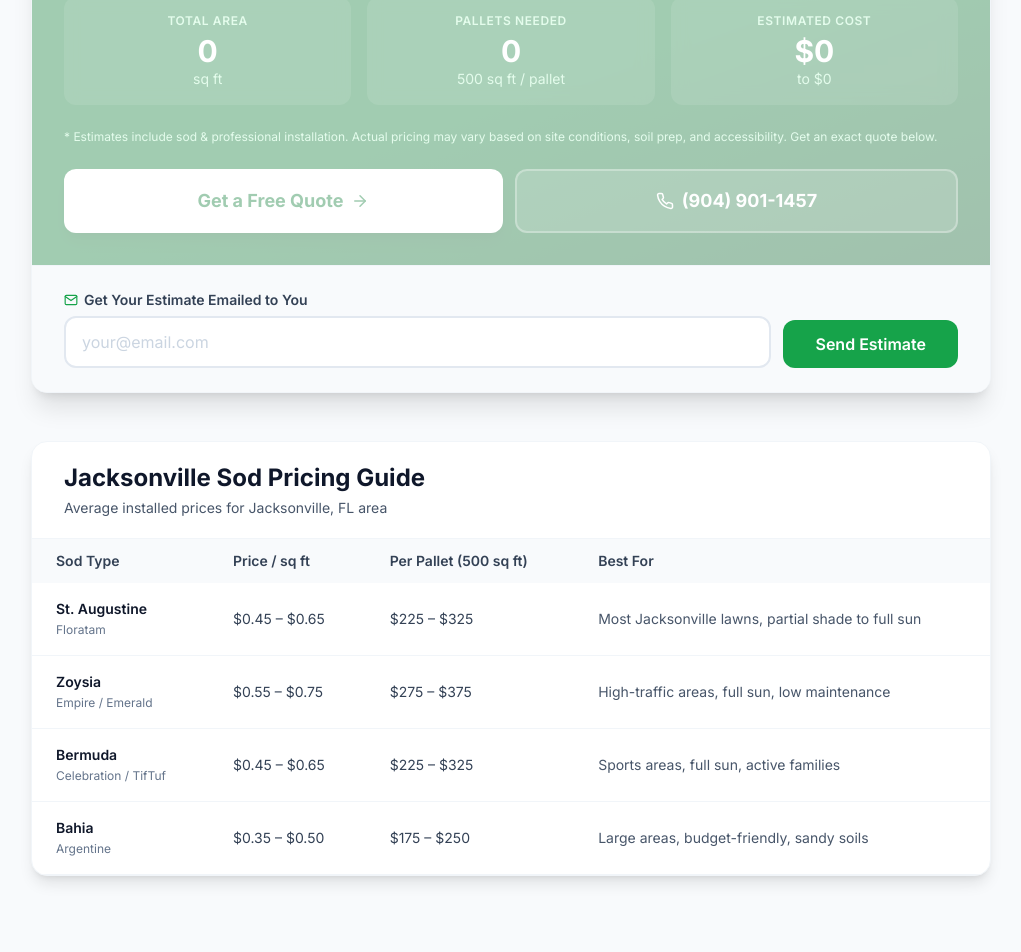
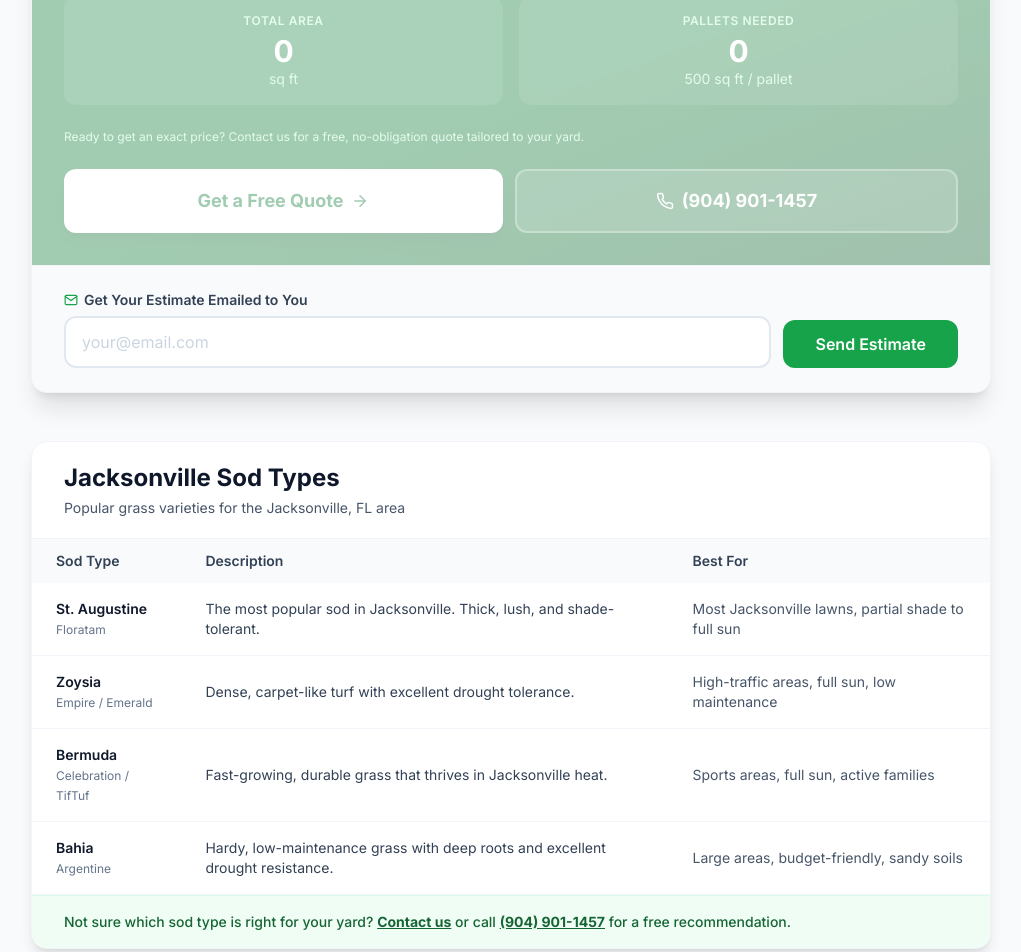
Before and after one commit to bigbricey/jaxsod-new, a Next.js app: page /calculators/sod-calculator in a window 1280 px wide. Shown: the part 1740-2692 px from the top of the page, without its empty margins (129-1150 px from the left). Built offline with nearby package versions, Linux system fonts and the light colour scheme.

Commit message:
Remove all pricing from sod calculator - show sq ft and pallets only, push to free quote CTA

```diff
--- a/app/calculators/sod-calculator/SodCalculator.tsx
+++ b/app/calculators/sod-calculator/SodCalculator.tsx
@@ -11,8 +11,6 @@ type Shape = 'rectangle' | 'triangle' | 'circle' | 'lshape' | 'irregular'
 interface SodType {
   name: string
   variety: string
-  priceMin: number
-  priceMax: number
   description: string
   best: string
 }
@@ -23,32 +21,24 @@ const SOD_TYPES: SodType[] = [
   {
     name: 'St. Augustine',
     variety: 'Floratam',
-    priceMin: 0.45,
-    priceMax: 0.65,
     description: 'The most popular sod in Jacksonville. Thick, lush, and shade-tolerant.',
     best: 'Best for: Most Jacksonville lawns, partial shade to full sun',
   },
   {
     name: 'Zoysia',
     variety: 'Empire / Emerald',
-    priceMin: 0.55,
-    priceMax: 0.75,
     description: 'Dense, carpet-like turf with excellent drought tolerance.',
     best: 'Best for: High-traffic areas, full sun, low maintenance',
   },
   {
     name: 'Bermuda',
     variety: 'Celebration / TifTuf',
-    priceMin: 0.45,
-    priceMax: 0.65,
     description: 'Fast-growing, durable grass that thrives in Jacksonville heat.',
     best: 'Best for: Sports areas, full sun, active families',
   },
   {
     name: 'Bahia',
     variety: 'Argentine',
-    priceMin: 0.35,
-    priceMax: 0.50,
     description: 'Hardy, low-maintenance grass with deep roots and excellent drought resistance.',
     best: 'Best for: Large areas, budget-friendly, sandy soils',
   },
@@ -293,8 +283,6 @@ export default function SodCalculator() {
   const totalSqFt = Math.ceil(rawSqFt * wasteFactor)
   const pallets = totalSqFt > 0 ? Math.ceil(totalSqFt / SQFT_PER_PALLET) : 0
   const sod = SOD_TYPES[selectedSod]
-  const costMin = totalSqFt * sod.priceMin
-  const costMax = totalSqFt * sod.priceMax
 
   const handleEmailSubmit = (e: React.FormEvent) => {
     e.preventDefault()
@@ -458,7 +446,7 @@ export default function SodCalculator() {
                       )}
                     </div>
                     <p className="text-xs text-secondary-600 mt-2 leading-relaxed">{s.description}</p>
-                    <p className="text-xs font-semibold text-primary-700 mt-1.5">${s.priceMin.toFixed(2)} – ${s.priceMax.toFixed(2)} / sq ft installed</p>
+                    <p className="text-xs font-semibold text-primary-700 mt-1.5">{s.best}</p>
                   </button>
                 )
               })}
@@ -473,7 +461,7 @@ export default function SodCalculator() {
               <span className="w-7 h-7 rounded-full bg-white/20 text-white text-sm font-bold flex items-center justify-center">✓</span>
               Your Estimate
             </h3>
-            <div className="grid sm:grid-cols-3 gap-4 mb-6">
+            <div className="grid sm:grid-cols-2 gap-4 mb-6">
               <div className="bg-white/10 backdrop-blur rounded-xl p-4 text-center">
                 <p className="text-primary-200 text-xs font-semibold uppercase tracking-wider">Total Area</p>
                 <p className="text-3xl font-bold text-white mt-1">{totalSqFt.toLocaleString()}</p>
@@ -484,15 +472,10 @@ export default function SodCalculator() {
                 <p className="text-3xl font-bold text-white mt-1">{pallets}</p>
                 <p className="text-primary-200 text-sm">{SQFT_PER_PALLET} sq ft / pallet</p>
               </div>
-              <div className="bg-white/10 backdrop-blur rounded-xl p-4 text-center">
-                <p className="text-primary-200 text-xs font-semibold uppercase tracking-wider">Estimated Cost</p>
-                <p className="text-3xl font-bold text-white mt-1">${costMin.toLocaleString(undefined, { minimumFractionDigits: 0, maximumFractionDigits: 0 })}</p>
-                <p className="text-primary-200 text-sm">to ${costMax.toLocaleString(undefined, { minimumFractionDigits: 0, maximumFractionDigits: 0 })}</p>
-              </div>
             </div>
 
             <p className="text-primary-200 text-xs mb-6">
-              * Estimates include sod &amp; professional installation. Actual pricing may vary based on site conditions, soil prep, and accessibility. Get an exact quote below.
+              Ready to get an exact price? Contact us for a free, no-obligation quote tailored to your yard.
             </p>
 
             {/* CTAs */}
@@ -539,19 +522,18 @@ export default function SodCalculator() {
         </div>
       </div>
 
-      {/* ── Sod Details Card ───────────────────────────────────── */}
+      {/* ── Sod Types Info Card ───────────────────────────────── */}
       <div className="bg-white rounded-2xl shadow-lg border border-secondary-100 overflow-hidden">
         <div className="px-6 py-5 sm:px-8 border-b border-secondary-100">
-          <h2 className="heading-sm text-secondary-900">Jacksonville Sod Pricing Guide</h2>
-          <p className="text-secondary-600 text-sm mt-1">Average installed prices for Jacksonville, FL area</p>
+          <h2 className="heading-sm text-secondary-900">Jacksonville Sod Types</h2>
+          <p className="text-secondary-600 text-sm mt-1">Popular grass varieties for the Jacksonville, FL area</p>
         </div>
         <div className="overflow-x-auto">
           <table className="w-full text-sm">
             <thead className="bg-secondary-50">
               <tr>
                 <th className="text-left px-6 py-3 font-semibold text-secondary-700">Sod Type</th>
-                <th className="text-left px-6 py-3 font-semibold text-secondary-700">Price / sq ft</th>
-                <th className="text-left px-6 py-3 font-semibold text-secondary-700">Per Pallet (500 sq ft)</th>
+                <th className="text-left px-6 py-3 font-semibold text-secondary-700">Description</th>
                 <th className="text-left px-6 py-3 font-semibold text-secondary-700 hidden sm:table-cell">Best For</th>
               </tr>
             </thead>
@@ -559,14 +541,18 @@ export default function SodCalculator() {
               {SOD_TYPES.map((s) => (
                 <tr key={s.name} className="border-b border-secondary-100 hover:bg-primary-50/30 transition-colors">
                   <td className="px-6 py-4 font-semibold text-secondary-900">{s.name}<br /><span className="font-normal text-xs text-secondary-500">{s.variety}</span></td>
-                  <td className="px-6 py-4 text-secondary-700">${s.priceMin.toFixed(2)} – ${s.priceMax.toFixed(2)}</td>
-                  <td className="px-6 py-4 text-secondary-700">${(s.priceMin * 500).toFixed(0)} – ${(s.priceMax * 500).toFixed(0)}</td>
+                  <td className="px-6 py-4 text-secondary-700">{s.description}</td>
                   <td className="px-6 py-4 text-secondary-600 hidden sm:table-cell">{s.best.replace('Best for: ', '')}</td>
                 </tr>
               ))}
             </tbody>
           </table>
         </div>
+        <div className="px-6 py-4 sm:px-8 bg-primary-50 border-t border-primary-100">
+          <p className="text-sm text-primary-800 font-medium">
+            Not sure which sod type is right for your yard? <Link href="/contact" className="underline font-bold hover:text-primary-900">Contact us</Link> or call <a href="tel:9049011457" className="underline font-bold hover:text-primary-900">(904) 901-1457</a> for a free recommendation.
+          </p>
+        </div>
       </div>
     </div>
   )
--- a/app/calculators/sod-calculator/page.tsx
+++ b/app/calculators/sod-calculator/page.tsx
@@ -5,26 +5,24 @@ import CTASection from '@/components/CTASection'
 import { FiCheckCircle, FiMapPin, FiTarget, FiGrid, FiClipboard, FiArrowRight } from 'react-icons/fi'
 
 export const metadata: Metadata = {
-  title: 'Sod Calculator Jacksonville FL – Estimate Cost & Pallets | Jax Sod',
+  title: 'Sod Calculator Jacksonville FL – Estimate Square Footage & Pallets | Jax Sod',
   description:
-    'Free sod calculator for Jacksonville, FL homeowners. Instantly estimate square footage, pallets needed, and cost for St. Augustine, Zoysia, Bermuda, and Bahia sod installation.',
+    'Free sod calculator for Jacksonville, FL homeowners. Instantly estimate square footage and pallets needed for St. Augustine, Zoysia, Bermuda, and Bahia sod installation.',
   keywords: [
     'sod calculator',
     'sod calculator jacksonville',
     'how much sod do I need',
-    'sod cost calculator',
     'sod pallet calculator',
     'lawn calculator',
-    'st augustine sod cost',
-    'jacksonville sod price',
-    'sod installation cost jacksonville fl',
+    'jacksonville sod',
+    'sod installation jacksonville fl',
     'how many pallets of sod',
   ],
   alternates: { canonical: 'https://jaxsod.com/calculators/sod-calculator' },
   openGraph: {
-    title: 'Sod Calculator – Estimate Your Jacksonville Lawn Cost | Jax Sod',
+    title: 'Sod Calculator – Estimate Your Jacksonville Lawn Needs | Jax Sod',
     description:
-      'Free sod calculator: enter your lawn dimensions and get an instant estimate for pallets, square footage, and installed cost in Jacksonville, FL.',
+      'Free sod calculator: enter your lawn dimensions and get an instant estimate for square footage and pallets needed in Jacksonville, FL.',
     url: 'https://jaxsod.com/calculators/sod-calculator',
     type: 'website',
   },
@@ -37,7 +35,7 @@ function SodCalculatorSchema() {
     '@type': 'WebApplication',
     name: 'Sod Calculator – Jax Sod Jacksonville FL',
     description:
-      'Free sod calculator for Jacksonville homeowners. Estimate square footage, pallets needed, and installation cost for St. Augustine, Zoysia, Bermuda, and Bahia sod.',
+      'Free sod calculator for Jacksonville homeowners. Estimate square footage and pallets needed for St. Augustine, Zoysia, Bermuda, and Bahia sod.',
     url: 'https://jaxsod.com/calculators/sod-calculator',
     applicationCategory: 'UtilityApplication',
     operatingSystem: 'Web',
@@ -78,10 +76,10 @@ function FAQSchema() {
       },
       {
         '@type': 'Question',
-        name: 'How much does sod cost in Jacksonville, FL?',
+        name: 'How do I know which sod type is best for my Jacksonville yard?',
         acceptedAnswer: {
           '@type': 'Answer',
-          text: 'Sod installation in Jacksonville typically costs $0.35–$0.75 per square foot installed, depending on the grass type. St. Augustine (Floratam) runs $0.45–$0.65/sq ft, Zoysia $0.55–$0.75/sq ft, Bermuda $0.45–$0.65/sq ft, and Bahia $0.35–$0.50/sq ft.',
+          text: 'The best sod for your Jacksonville yard depends on sun exposure, foot traffic, and maintenance preferences. St. Augustine is the most popular all-around choice. Zoysia is great for high-traffic sunny yards. Bermuda is ideal for large open areas. Bahia works best for large, low-maintenance properties. Contact a local sod professional for a personalized recommendation.',
         },
       },
       {
@@ -125,10 +123,10 @@ export default function SodCalculatorPage() {
               Sod Calculator
             </h1>
             <p className="text-xl text-primary-100 leading-relaxed mb-2">
-              Estimate how much sod you need for your Jacksonville lawn in seconds. Calculate square footage, pallets, and cost — completely free.
+              Estimate how much sod you need for your Jacksonville lawn in seconds. Calculate square footage and pallets — completely free.
             </p>
             <p className="text-primary-200 text-sm flex items-center gap-2">
-              <FiMapPin className="flex-shrink-0" /> Pricing based on Jacksonville, FL market rates
+              <FiMapPin className="flex-shrink-0" /> Serving Jacksonville, FL and surrounding areas
             </p>
           </div>
         </div>
@@ -211,16 +209,17 @@ export default function SodCalculatorPage() {
         <div className="container-custom max-w-4xl">
           <h2 className="heading-lg text-center mb-4">Sod Installation in Jacksonville, FL</h2>
           <p className="text-center text-secondary-600 text-lg mb-10 max-w-2xl mx-auto">
-            Everything you need to know about sod costs and installation in the Jacksonville area.
+            Everything you need to know about sod and installation in the Jacksonville area.
           </p>
 
           <div className="prose max-w-none">
-            <h3>What Does Sod Cost in Jacksonville?</h3>
+            <h3>Why Install New Sod in Jacksonville?</h3>
             <p>
-              Sod installation in Jacksonville, Florida typically ranges from <strong>$0.35 to $0.75 per square foot</strong>,
-              depending on the grass variety, soil preparation required, and site accessibility. The most popular choice for
-              Jacksonville lawns is <strong>St. Augustine (Floratam)</strong>, which costs between $0.45 and $0.65 per square foot
-              installed — offering the best balance of appearance, shade tolerance, and value.
+              New sod instantly transforms your yard, boosts curb appeal, and increases property value.
+              Jacksonville&apos;s warm climate means sod establishes quickly, and with the right variety
+              for your yard conditions, you&apos;ll have a lush lawn in weeks — not months.
+              The best way to get an accurate quote is to <strong>contact a local professional</strong> who
+              can assess your soil, sunlight, and drainage conditions.
             </p>
 
             <h3>Which Sod Type Is Best for Jacksonville?</h3>
```
